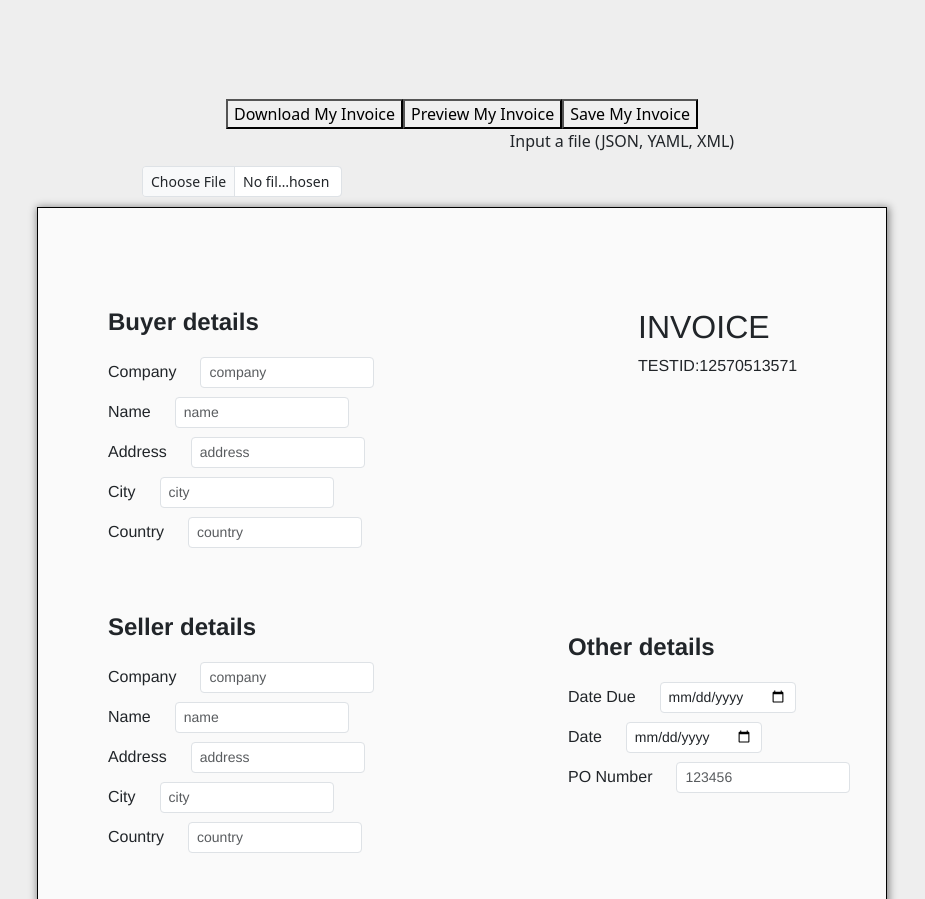
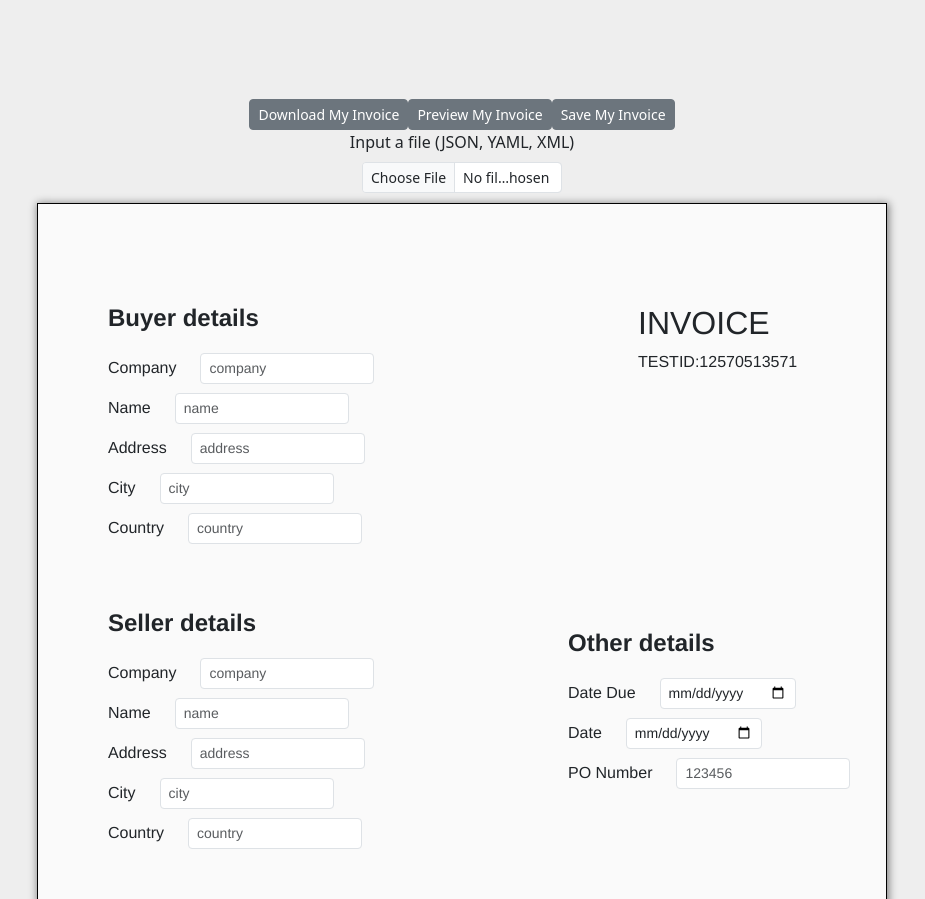
Before and after one commit to MysticalFire1315/SENG2021-frontend, a React (Vite) app: page / in a window 1280 px wide. Shown: the part 2137-3036 px from the top of the page, without its empty margins (178-1103 px from the left). Built offline with nearby package versions, Linux system fonts and the light colour scheme.

Commit message:
worked on invoice download

```diff
--- a/src/components/MainComponent/Invoice/Invoice.css
+++ b/src/components/MainComponent/Invoice/Invoice.css
@@ -163,8 +163,9 @@ input{
 
 #formFileSm{
     width: 200px;
+    margin: auto;
 }
 
 .fileInput{
-    margin-left: 25%;
+    margin: auto;
 }
--- a/src/components/MainComponent/Invoice/InvoiceOptions.jsx
+++ b/src/components/MainComponent/Invoice/InvoiceOptions.jsx
@@ -4,7 +4,9 @@ import jsPDF from "jspdf";
 const InvoiceOptions = () => {
 
     const generatePDF = () => {
-        const report = new jsPDF('portrait', 'pt', 'A4');
+        const report = new jsPDF('l', 'mm', 'a4');
+        let width = report.internal.pageSize.getWidth()
+        let height = report.internal.pageSize.getHeight()
         report.html(document.querySelector('#invoice-box')).then(() => {
             report.save('invoice.pdf');
         });
@@ -13,9 +15,9 @@ const InvoiceOptions = () => {
 
     return (
         <div id="invoice-options">
-            <button type="button" onClick={generatePDF} id="export-button">Download My Invoice</button>
-            <button id="download-button">Preview My Invoice</button>
-            <button id="save-button">Save My Invoice</button>
+            <button type="button" onClick={generatePDF} class="btn btn-secondary btn-sm">Download My Invoice</button>
+            <button type="button" class="btn btn-secondary btn-sm">Preview My Invoice</button>
+            <button type="button" class="btn btn-secondary btn-sm">Save My Invoice</button>
             <div class="row" className="fileInput">
                 <label for="formFileSm" class="form-label">Input a file (JSON, YAML, XML)</label>
                 <input class="form-control form-control-sm" id="formFileSm" type="file" />
```
